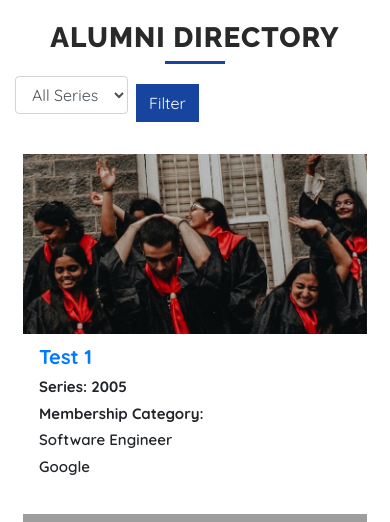
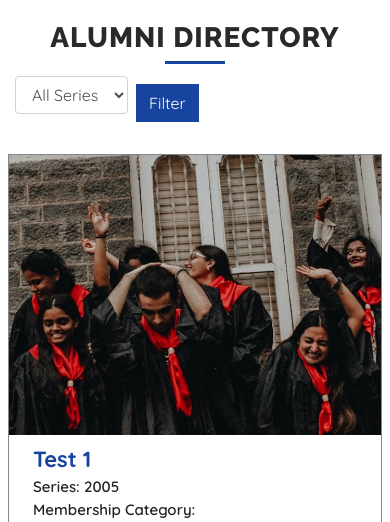
Before and after one commit to Kanchon-Gharami/ipealumni, a Django app: page /all_alumni/ in a window 390 px wide. Shown: the part 76-598 px from the top of the page. Run offline with Django 4.2, Linux system fonts and the light colour scheme; data comes from the database, SQL or seed files in the repository; both versions use the stored data as it was after the commit; parts of the project's set-up code (start-up, migrations or seed data) failed here and were passed over; some libraries are stand-ins or nearby versions; some web fonts are replaced; grey boxes are pictures that could not be loaded.

Commit message:
problem updatedv.10

```diff
--- a/app/models.py
+++ b/app/models.py
@@ -67,7 +67,7 @@
     whatsapp_no = models.CharField(max_length=15, validators=[RegexValidator(r'^\d{10,15}$')], blank=True, null=True)
     current_position = models.CharField(max_length=100)
     current_organization = models.CharField(max_length=100)
-    previous_experience = models.CharField(max_length=300, blank=True, null=True)
+    previous_experience = models.TextField(null=True, blank=True)
     certificate = models.TextField(null=True, blank=True)
     skills = models.TextField(null=True, blank=True)
     present_address = models.TextField()
--- a/app/views.py
+++ b/app/views.py
@@ -100,7 +100,7 @@
                 img_format = img.format
 
                 if img.size[0] > 2000 or img.size[1] > 2000:
-                    img.thumbnail((2000, 2000), Image.ANTIALIAS)
+                    img.thumbnail((2000, 2000), Image.BICUBIC)
 
                 img_io = BytesIO()
                 img.save(img_io, format=img_format, quality=80)  # You can experiment with quality to meet your requirements
@@ -129,7 +129,7 @@
     return HttpResponseRedirect('/')
 
 
-@user_is_alumni
+@login_required
 def alumni_profile(request, pk):
     alumni = MyCustomUser.objects.get(pk=pk)
     profile = alumni.profile
--- a/static/style.css
+++ b/static/style.css
@@ -480,6 +480,7 @@
 }
 
 .area-calendar{
+    min-width: 80px;
     color: #2d2d2d;
     text-align: center;
     margin-top: -23px;      /* cheating! */
@@ -497,7 +498,7 @@
 }
 
 .area-calendar .day{
-    font-size: 30px;
+    font-size: 26px;
     font-weight: 700;
 }
 
@@ -679,22 +680,22 @@
 }
 
 .speaker_img{
-    height: 250px;
+    height: 280px !important;
     width: 100%;           /* Width can vary */
-    object-fit: cover;     /* Cover the entire container */
-    object-position: center; /* Center the image */
+    object-fit: cover;
+    object-position: center;
 }
 
 .alumni_card{
-    /* border-bottom: 3px solid #17449e; */
+    color: #212529;
+    border-top: 1px solid #858687;
+    border-left: 1px solid #858687;
+    border-right: 1px solid #858687;
+    border-bottom: 1px solid #858687;
 }
 
 .alumni_card:hover{
-    /* transition: all .7s ease-in-out;
-    border-top: 1px solid #858687;
-    border-left: 1px solid #858687;
-    border-right: 1px solid #858687;
-    border-bottom: 1px solid #858687; */
+    color: #212529;
 }
 
 .alumni_card .speaker_img{
@@ -816,6 +817,9 @@
         padding-left: 1rem !important;
         padding-right: 1rem !important;
     }
+    .area-calendar{
+        margin-top: 0px;      /* cheating solve for small screen! */
+    }
 }
 
 /* CSS for screens smaller than 768 pixels */
--- a/templates/all_alumni.html
+++ b/templates/all_alumni.html
@@ -25,32 +25,35 @@
   </div>
 
   <div class="row mt-4 d-flex justify-content-center">
+
     {% for profile in page_obj %}
-    <div class="col-lg-3 col-md-6 col-sm-12 mb-2 mx-2 alumni_card">
-        <img src="{{ profile.profile_picture.url }}" alt="{{ profile.user.name }}" class="speaker_img d-flex">
-        <div class="px-3 py-2">
-          {% if user.is_authenticated %}
-            <a href="{% url 'app:alumni_profile' pk=profile.user.pk %}" class="notice_headline m-0">{{ profile.user.name }}</a>
-          {% else %}
-            <a href="{% url 'app:alumni_profile' pk=profile.user.pk %}" class="notice_headline m-0">{{ profile.user.name }}</a>
-          {% endif %}
+      {% if user.is_authenticated %}
+      <a href="{% url 'app:alumni_profile' pk=profile.user.pk %}" class="col-lg-3 col-md-6 col-sm-12 mb-2 mx-2 p-0 alumni_card">
+          <img src="{{ profile.profile_picture.url }}" alt="{{ profile.user.name }}" class="speaker_img d-flex m-0">
+          <div class="mx-2 px-3 py-2 fw-800 fs-22">
+              <p class="m-0 text-blue">{{ profile.user.name }}</p>
 
-            <p class="m-0 fs-15 fw-700 text-grey my-1">Series: {{ profile.series }}</p>
-            <p class="m-0 fs-15 fw-700 my-1">Membership Category: </p>
-            <p class="fs-15 my-1">{{ profile.current_position }} </p>
-            <p class="fs-15 my-1">{{ profile.current_organization }}</p>
-            <div class="row m-0 mt-1 mb-3">
-                <!-- {% if user.is_authenticated %}
-                    <a href="{% url 'app:alumni_profile' pk=profile.user.pk %}" class="btn btn-sm btn-outline-primary bg-outline-blue mx-auto px-4">View full profile</a>
-                {% else %}
-                    <button type="button" class="btn btn-sm btn-outline-primary bg-outline-blue mx-auto mx-1 px-4" data-toggle="modal" data-target="#loginModal">
-                        <i class="fas fa-sign-in-alt" style="margin-right: 5px;"></i> Login to View
-                    </button>
-                {% endif %} -->
+              <p class="m-0 fs-15 fw-600 text-black">Series: {{ profile.series }}</p>
+              <p class="m-0 fs-15 fw-600">Membership Category: </p>
+              <p class="m-0 fs-15 fw-600">{{ profile.current_position }} </p>
+              <p class="m-0 fs-15 fw-600">{{ profile.current_organization }}</p>
+          </div>
+      </a>
+      {% else %}
+        <a href="" class="col-lg-3 col-md-6 col-sm-12 mb-2 mx-2 p-0 alumni_card" data-toggle="modal" data-target="#loginModal" class="m-0">
+            <img src="{{ profile.profile_picture.url }}" alt="{{ profile.user.name }}" class="speaker_img d-flex m-0">
+            <div class="mx-2 px-3 py-2 fw-800 fs-22">
+                <p class="m-0 text-blue">{{ profile.user.name }}</p>
+
+                <p class="m-0 fs-15 fw-600">Series: {{ profile.series }}</p>
+                <p class="m-0 fs-15 fw-600">Membership Category: </p>
+                <p class="m-0 fs-15 fw-600">{{ profile.current_position }} </p>
+                <p class="m-0 fs-15 fw-600">{{ profile.current_organization }}</p>
             </div>
-        </div>
-    </div>
+        </a>
+      {% endif %}
     {% endfor %}
+
   </div>
 
   <div class="row mt-4">
--- a/templates/alumni_signup.html
+++ b/templates/alumni_signup.html
@@ -53,7 +53,7 @@
                     </div>
                     <div class="form-group col-xl-4">
                         <label>Roll <span class="mandatory_star">*</span></label>
-                        <input type="number" name="roll" class="form-control" min="0" max="9999999" placeholder="RUET Roll No" required>
+                        <input type="text" name="roll" class="form-control" pattern="[0-9]{1,7}" placeholder="RUET Roll No" required>
                     </div>
                     <div class="form-group col-xl-2">
                         <label>Series <span class="mandatory_star">*</span></label>
@@ -86,11 +86,11 @@
                     </div>
                     <div class="form-group col-xl-4">
                         <label>Previous Experience</label>
-                        <input type="text" name="previous_experience" class="form-control" placeholder="Your Previous Job">
+                        <textarea name="previous_experience" class="form-control" rows="1"  placeholder="Your Previous Job"></textarea>
                     </div>
                     <div class="form-group col-xl-4">
                         <label>Profile Picture <span class="mandatory_star">*</span></label>
-                        <input type="file" name="profile_picture" class="form-control">
+                        <input type="file" name="profile_picture" class="form-control" placeholder="aspect ratio: 1:1" required>
                     </div>
                     <div class="form-group col-xl-4">
                         <label>Blood Group <span class="mandatory_star">*</span></label>
--- a/templates/index.html
+++ b/templates/index.html
@@ -111,7 +111,7 @@
         <div class="col-xl-9 solution-container reunion_redirect">
             <div class="row mx-1 my-4">
                 <div class="col-md-5 col-sm-12 col-xs-12">
-                    <img src="{% static 'imgs/test_g1.jpg' %}" class="img-fluid floating_reunion_img" alt="">
+                    <img src="{% static 'imgs/event_pic.jpg' %}" class="img-fluid floating_reunion_img" alt="">
                 </div>
                 <div class="col-md-7 col-sm-12 col-xs-12">
                     <div class="row">
@@ -123,8 +123,8 @@
                                 <span class="text-place text-grey animated fadeInRight">RUET, Kazla, Rajshahi-6204, Bangladesh</span>
                             </span>
                         </div>
-                        <div class="col-sm-2 col-xs-3">
-                            <div class="area-calendar mr-2">
+                        <div class="col-md-6 col-xl-2">
+                            <div class="area-calendar">
                                 <span class="day text-bold">13-14</span>
                                 <span class="month">Nov</span>
                                 <span class="year bg-year">2023</span>
```
Also changed, not shown: app/forms.py (+8 -8 lines), templates/alumni_profile.html (+9 -3 lines), templates/edit_profile.html (+50 -18 lines), db.sqlite3, static/imgs/banner-1.jpg, static/imgs/banner-2.jpg, static/imgs/event_pic.jpg (added).
